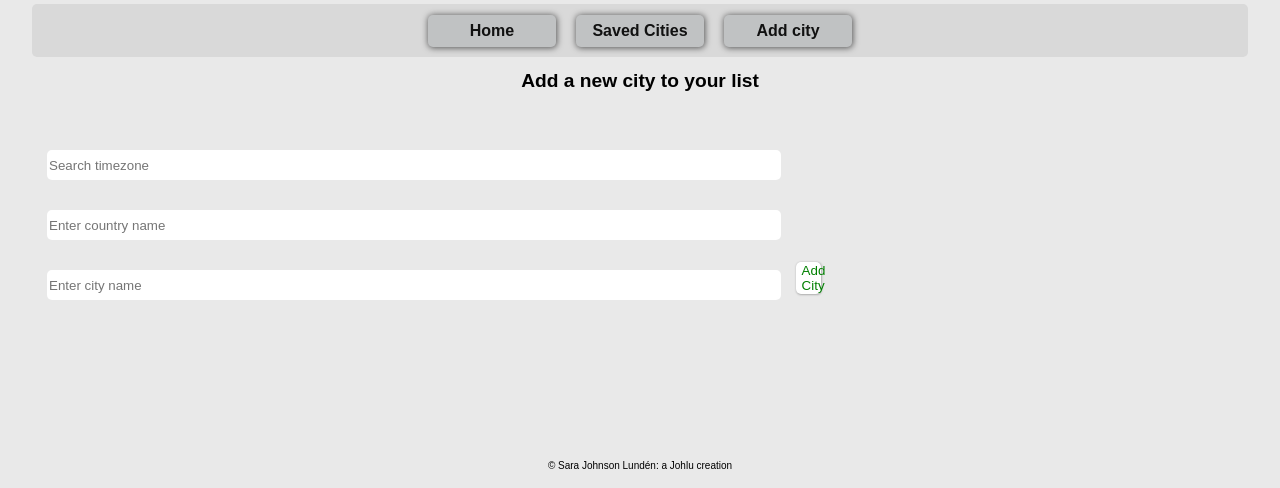
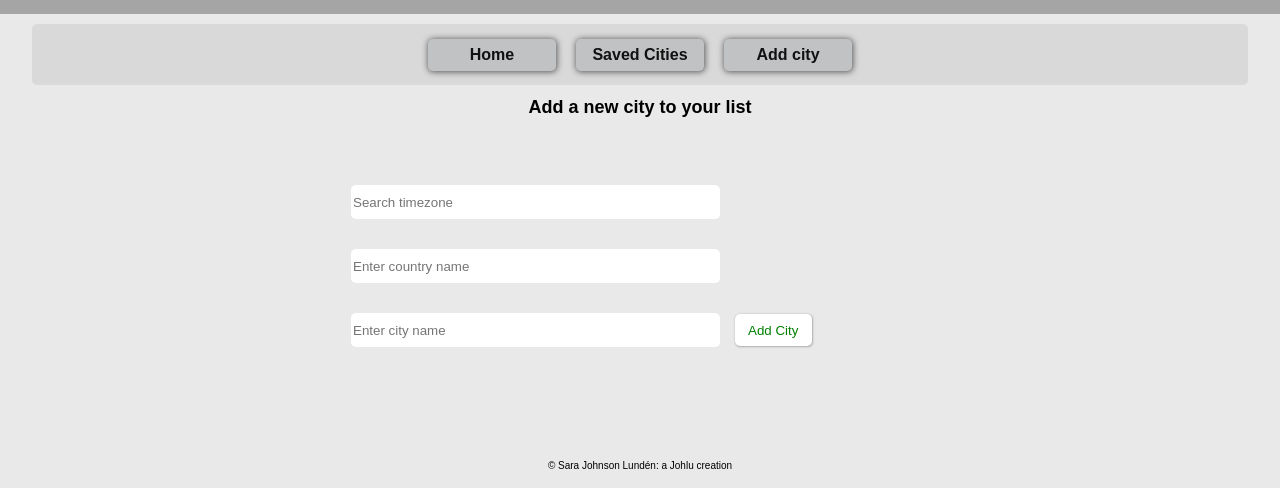
Before and after one commit to SaraJohlu/World_Clock_TS, a React (Vite) app: page /add in a window 1280 px wide. Shown: the part 309-797 px from the top of the page. Built offline with nearby package versions, Linux system fonts and the light colour scheme; grey boxes are pictures that could not be loaded.

Commit message:
Fixes on style

```diff
--- a/src/Styles/AddCityStyle.css
+++ b/src/Styles/AddCityStyle.css
@@ -1,3 +1,4 @@
+@media screen and (max-width: 480px) {
 .addCityContainer {
     display: flex;
     flex-direction: column;
@@ -29,10 +30,11 @@
 
 .addCityContainer ul {
     margin: 0;
-    padding: 0;
+    padding: 5px;
     list-style: none;
     width: 100%;
-    height: 20vh;
+    height: 10vh;
+    font-size: small;
 
     display: flex;
     flex-direction: column;
@@ -58,7 +60,7 @@
     justify-content: space-between;
 }
 .addCityContainer button {
-    width: 2vw;
+    width: 15vw;
     height: 4vh;
     color: green;
     box-shadow: 0.5px 0.5px 2px 0.5px rgba(13, 13, 13, 0.273);
@@ -66,3 +68,146 @@
     border-radius: 5px;
     background-color: white;
 }
+}
+
+@media screen and ((min-width: 481px) and (max-width:1024px)) {
+.addCityContainer {
+    display: flex;
+    flex-direction: column;
+    justify-content: center;
+    justify-content: space-around;
+    align-items: center;
+
+    width: 95%;
+    height: 60vh;
+}
+
+.addCityContainer h1 {
+    font-size: large;
+}
+ .addCityContainer span {
+    width: 50%;
+    height: 35vh;
+    padding: 30px;
+ }
+.addCityContainer input {
+    width: 60%;
+    height: 4vh;
+
+    border: none;
+    border-radius: 5px;
+    margin: 15px;
+}
+
+.addCityContainer ul {
+    margin: 0;
+    padding: 5px;
+    list-style: none;
+    width: 100%;
+    height: 15vh;
+    font-size: small;
+
+    display: flex;
+    flex-direction: column;
+    align-items: center;
+    overflow-y: scroll ;
+    overflow-x: hidden;
+
+    background-color: rgb(255, 255, 255);
+    border-radius: 5px;
+}
+
+.addCityContainer li {
+    height: 4vh;
+    width: 100%;
+    font-size: larger;
+    color: rgb(0, 0, 0);
+    margin: 5px;
+    border-radius: 5px;
+
+    display: flex;
+    flex-direction: row;
+    align-items: center;
+    justify-content: space-between;
+}
+.addCityContainer button {
+    width:8vw;
+    height: 4vh;
+    color: green;
+    box-shadow: 0.5px 0.5px 2px 0.5px rgba(13, 13, 13, 0.273);
+    border: none;
+    border-radius: 5px;
+    background-color: white;
+}
+}
+
+@media screen and ((min-width: 1025px) and (max-width:1280px)) {
+.addCityContainer {
+    display: flex;
+    flex-direction: column;
+    justify-content: center;
+    justify-content: space-around;
+    align-items: center;
+
+    width: 95%;
+    height: 45vh;
+}
+
+.addCityContainer h1 {
+    font-size: large;
+}
+ .addCityContainer span {
+    width: 50%;
+    height: 35vh;
+    padding: 40px;
+ }
+.addCityContainer input {
+    width: 60%;
+    height: 4vh;
+
+    border: none;
+    border-radius: 5px;
+    margin: 15px;
+}
+
+.addCityContainer ul {
+    margin: 0;
+    padding: 5px;
+    list-style: none;
+    width: 100%;
+    height: 15vh;
+    font-size: small;
+
+    display: flex;
+    flex-direction: column;
+    align-items: center;
+    overflow-y: scroll ;
+    overflow-x: hidden;
+
+    background-color: rgb(255, 255, 255);
+    border-radius: 5px;
+}
+
+.addCityContainer li {
+    height: 4vh;
+    width: 100%;
+    font-size: larger;
+    color: rgb(0, 0, 0);
+    margin: 5px;
+    border-radius: 5px;
+
+    display: flex;
+    flex-direction: row;
+    align-items: center;
+    justify-content: space-between;
+}
+.addCityContainer button {
+    width: 6vw;
+    height: 4vh;
+    color: green;
+    box-shadow: 0.5px 0.5px 2px 0.5px rgba(13, 13, 13, 0.273);
+    border: none;
+    border-radius: 5px;
+    background-color: white;
+}
+}
--- a/src/Styles/App.css
+++ b/src/Styles/App.css
@@ -289,7 +289,7 @@
   main .heroHeader {
     position: relative;
     width: 100%;
-    height: 85vh;
+    height: 80vh;
     overflow: hidden;
     display: flex;
     align-items: center;
--- a/src/Styles/SavedCititesStyle.css
+++ b/src/Styles/SavedCititesStyle.css
@@ -164,7 +164,7 @@
     align-items: center;
 
     width: 94%;
-    height: 50vh;
+    height: 45vh;
 
     border-radius: 5px;
     background-color: rgba(88, 87, 87, 0.115);
```
